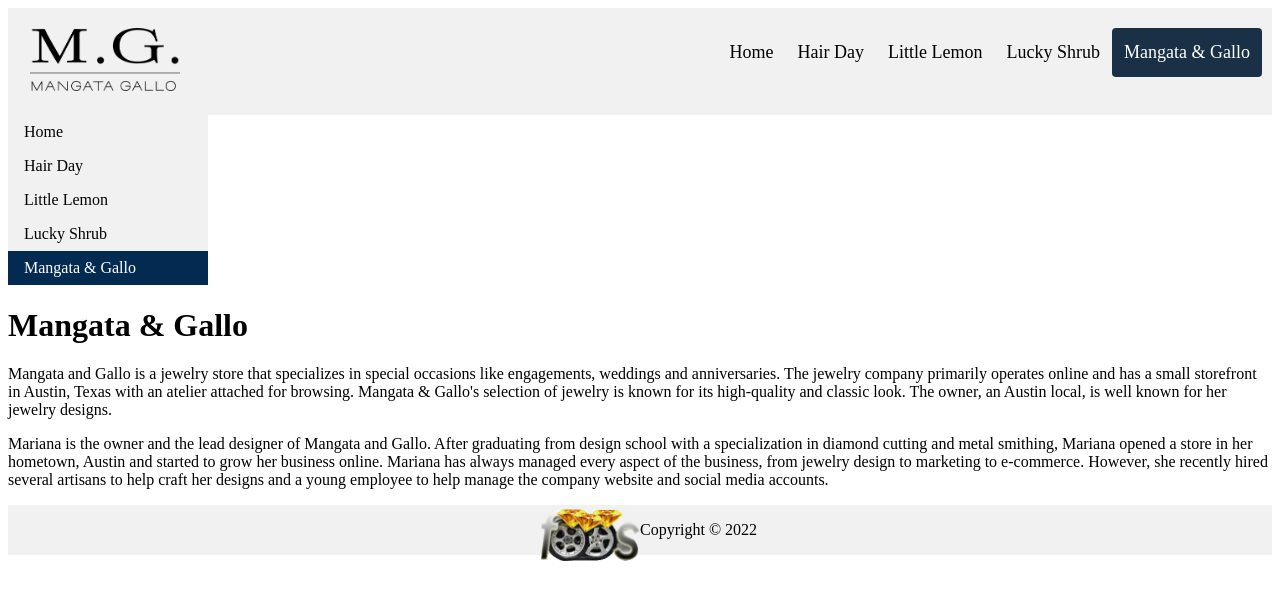
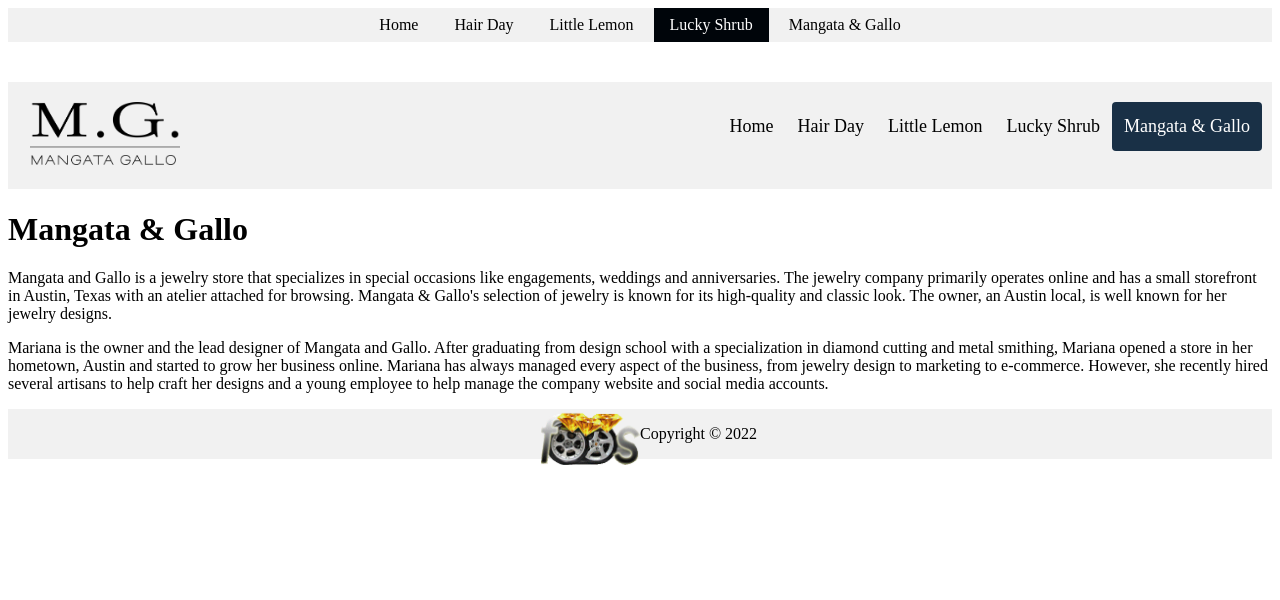
Before and after one commit to roylouisgarcia/meta-coursera-html-css-project, a plain HTML site: page mangata.html in a window 1280 px wide. Drawn offline with Linux system fonts and the light colour scheme; a script that the page names is missing.

Commit message:
worked on mangata and the home page

```diff
--- a/css/mangata.css
+++ b/css/mangata.css
@@ -1,3 +1,42 @@
+/* Style the top header */
+
+.top-header {
+  margin: 0px;
+  padding: 0px;
+  height: fit-content;
+}
+
+.top-header ul {
+  margin: 0 0 40px 0;
+  padding: 0;
+  background-color: #f1f1f1;
+  list-style-type: none;
+  list-style: none;
+  text-align: center;
+}
+
+.top-header li a {
+  display: block;
+  color: #000;
+  padding: 8px 16px;
+  text-decoration: none;
+}
+
+
+.top-header li a:hover {
+  background-color: rgb(65, 147, 230);
+  color: black;
+}
+
+.top-header li a.active {
+  background-color: rgb(0, 5, 10);
+  color: white;
+}
+
+.top-header li {
+  display: inline-block;
+}
+
 /* Style the header with a grey background and some padding */
 .header {
   overflow: hidden;
--- a/mangata.html
+++ b/mangata.html
@@ -25,6 +25,17 @@
 </head>
 
 <body>
+  <div class="top-header">
+
+    <ul>
+      <li><a href="index.html">Home</a></li>
+      <li><a href="hairday.html">Hair Day</a></li>
+      <li><a href="littlelemon.html">Little Lemon</a></li>
+      <li><a class="active" href="luckyshrub.html">Lucky Shrub</a></li>
+      <li><a href="mangata.html">Mangata & Gallo</a></li>
+    </ul>
+  </div>
+
   <header>
  <div class="header">
       <img class="logo" src="./images/mangataandgallo_logo.png" alt="">
@@ -38,14 +49,14 @@
 </div>
   </header>
 
-  <nav id="left-nav">
+  <!-- <nav id="left-nav">
     <ul>
     <li><a href="index.html">Home</a></li>
     <li><a href="hairday.html">Hair Day</a></li>
     <li><a href="littlelemon.html">Little Lemon</a></li>
     <li><a href="luckyshrub.html">Lucky Shrub</a></li>
     <li><a class="active" href="mangata.html">Mangata & Gallo</a></li>
-  </nav>
+  </nav> -->
 
   <main>
     <h1>Mangata & Gallo</h1>
```
Also changed, not shown: css/styles.css (+23 -1 lines), index.html (+13 -5 lines), images/foos-clie.jpg (added), images/foos-it.jpg (added).
